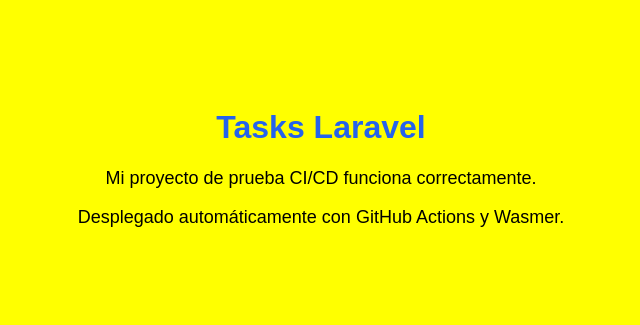
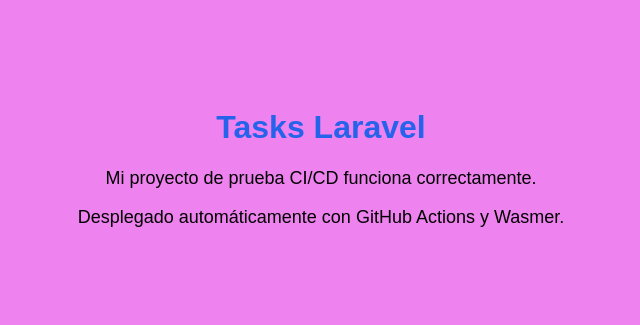
Before and after one commit to ike-rrr/tasks-laravel, a Laravel app: page / in a window 1280 px wide. Shown: the top 325 px of the page, without its empty margins (319-959 px from the left). Run offline with Laravel 12, Linux system fonts and the light colour scheme.

Commit message:
cambio de color para el video forzando fallo

```diff
--- a/resources/views/welcome.blade.php
+++ b/resources/views/welcome.blade.php
@@ -9,7 +9,7 @@
     <style>
         body {
             font-family: Arial, sans-serif;
-            background-color: yellow;
+            background-color: violet;
             text-align: center;
             padding: 80px 20px;
         }
```
Also changed, not shown: tests/Feature/HomeTest.php (+1 -1 lines).
